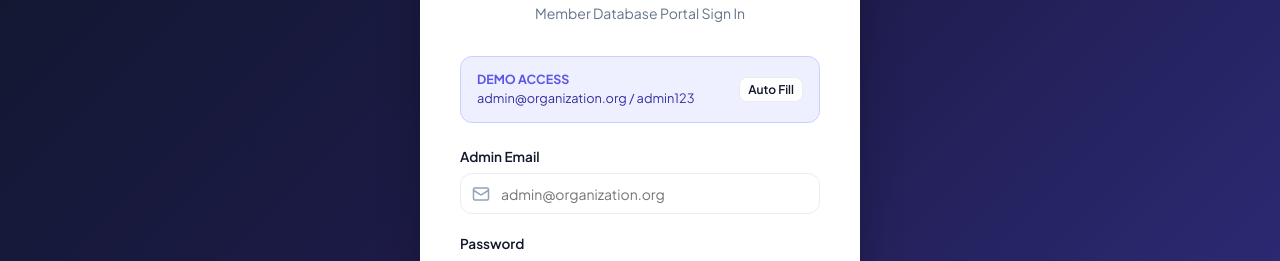
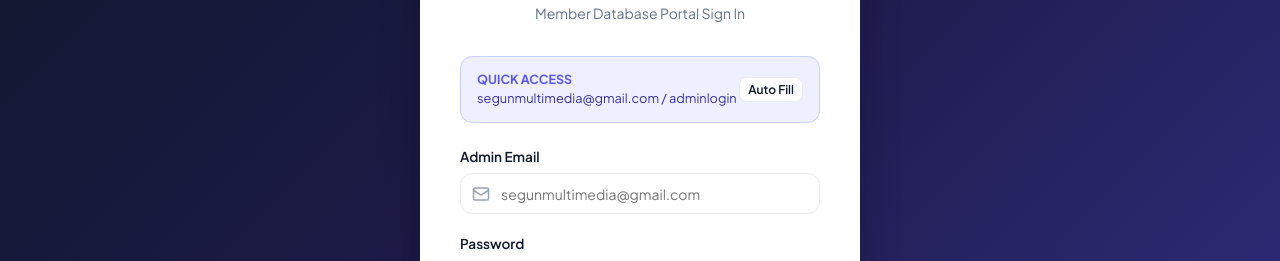
Before and after one commit to segunmultimedia/Gh-Dance-Ministers-database, a React (Vite) app: page / in a window 1280 px wide. Shown: the part 258-519 px from the top of the page. Built offline with nearby package versions, Linux system fonts and the light colour scheme; the HTML template or start-up script is replaced by a standard one.

Commit message:
Update admin login credentials to segunmultimedia@gmail.com

```diff
--- a/src/components/Login.jsx
+++ b/src/components/Login.jsx
@@ -8,8 +8,8 @@ export default function Login({ onLoginSuccess }) {
   const [error, setError] = useState('');
 
   const handleFillDemo = () => {
-    setEmail('admin@organization.org');
-    setPassword('admin123');
+    setEmail('segunmultimedia@gmail.com');
+    setPassword('adminlogin');
     setError('');
   };
 
@@ -20,15 +20,15 @@ export default function Login({ onLoginSuccess }) {
       return;
     }
 
-    // Authenticate admin demo credentials
-    if (email === 'admin@organization.org' && password === 'admin123') {
+    // Authenticate admin credentials
+    if (email === 'segunmultimedia@gmail.com' && password === 'adminlogin') {
       onLoginSuccess({
-        name: 'Hecham GAZHI',
-        email: 'hechamgazhi@gmail.com',
+        name: 'Segun Multimedia',
+        email: 'segunmultimedia@gmail.com',
         role: 'System Administrator'
       });
     } else {
-      // Allow any non-empty demo login for flexibility
+      // Allow any non-empty login for flexibility
       onLoginSuccess({
         name: email.split('@')[0] || 'Administrator',
         email: email,
@@ -72,7 +72,7 @@ export default function Login({ onLoginSuccess }) {
           </p>
         </div>
 
-        {/* Demo Quick Fill Box */}
+        {/* Quick Access Box */}
         <div style={{
           background: 'var(--primary-light)',
           border: '1px solid #c7d2fe',
@@ -84,8 +84,8 @@ export default function Login({ onLoginSuccess }) {
           justifyContent: 'space-between'
         }}>
           <div>
-            <div style={{ fontSize: '0.78rem', fontWeight: 700, color: 'var(--primary)' }}>DEMO ACCESS</div>
-            <div style={{ fontSize: '0.8rem', color: '#3730a3' }}>admin@organization.org / admin123</div>
+            <div style={{ fontSize: '0.78rem', fontWeight: 700, color: 'var(--primary)' }}>QUICK ACCESS</div>
+            <div style={{ fontSize: '0.8rem', color: '#3730a3' }}>segunmultimedia@gmail.com / adminlogin</div>
           </div>
           <button
             type="button"
@@ -120,7 +120,7 @@ export default function Login({ onLoginSuccess }) {
                 type="email"
                 className="form-control"
                 style={{ paddingLeft: '2.5rem' }}
-                placeholder="admin@organization.org"
+                placeholder="segunmultimedia@gmail.com"
                 value={email}
                 onChange={(e) => setEmail(e.target.value)}
                 required
```
